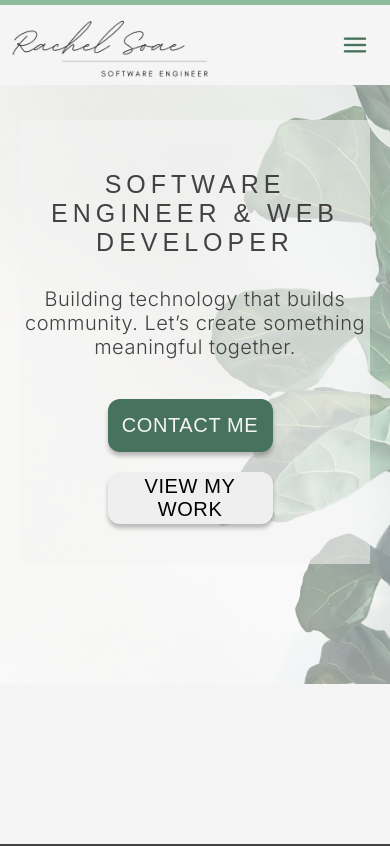
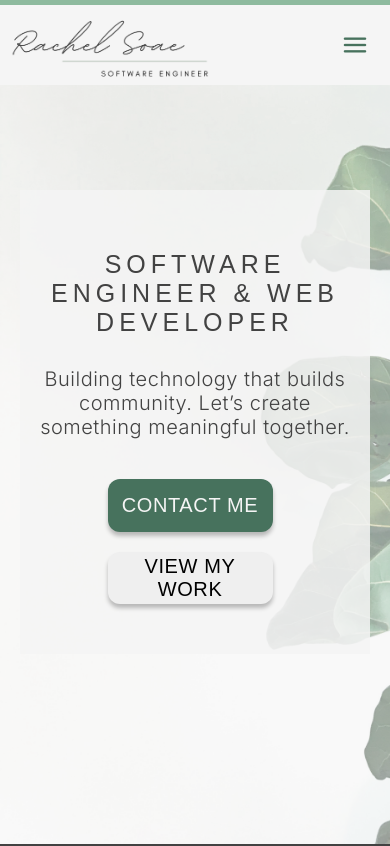
Before and after one commit to rachelsoae/portfolio, a React (Create React App) app: page / in a window 390 px wide. Shown: the top 846 px of the page. Built offline with nearby package versions, Linux system fonts and the light colour scheme; a web font is replaced by a local one.

Commit message:
Fix home page spacing

```diff
--- a/src/components/Home/_Home.scss
+++ b/src/components/Home/_Home.scss
@@ -2,6 +2,7 @@
 @use '../../styles/mixins' as *;
 
 .hero {
+  height: 100%;
   width: 100%;
   display: flex;
 }
@@ -88,9 +89,11 @@
     width: 100%;
   }
   .hero__text-wrapper {
-    background-color: #F5F5F590;
+    background-color: #f5f5f5d6;
     width: 100%;
-    height: 100%;
+    padding: 1rem;
+    // height: 100%;
+    @include true-center;
   }
 }
 
--- a/src/styles/output.css
+++ b/src/styles/output.css
@@ -170,11 +170,6 @@ button:hover,
   margin: 2rem;
 }
 
-@media screen and (min-width: 1400px) {
-  .main__wrapper {
-    width: 1400px;
-  }
-}
 .contact {
   display: flex;
   flex-direction: column;
@@ -226,6 +221,7 @@ button:hover,
   }
 }
 .hero {
+  height: 100%;
   width: 100%;
   display: flex;
 }
@@ -315,9 +311,12 @@ button:hover,
     width: 100%;
   }
   .hero__text-wrapper {
-    background-color: rgba(245, 245, 245, 0.5647058824);
+    background-color: rgba(245, 245, 245, 0.8392156863);
     width: 100%;
-    height: 100%;
+    padding: 1rem;
+    display: flex;
+    justify-content: center;
+    align-items: center;
   }
 }
 @media screen and (max-width: 500px) {
```
Also changed, not shown: src/components/App/_App.scss (+5 -5 lines), 1 other file (tests, documents, lock files or other folders).
